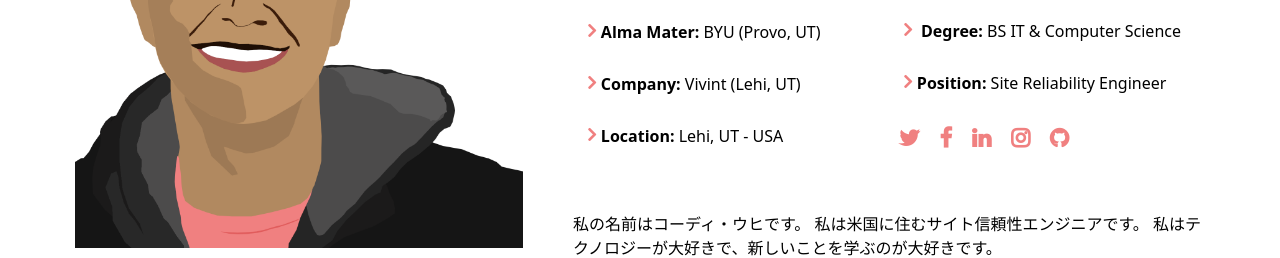
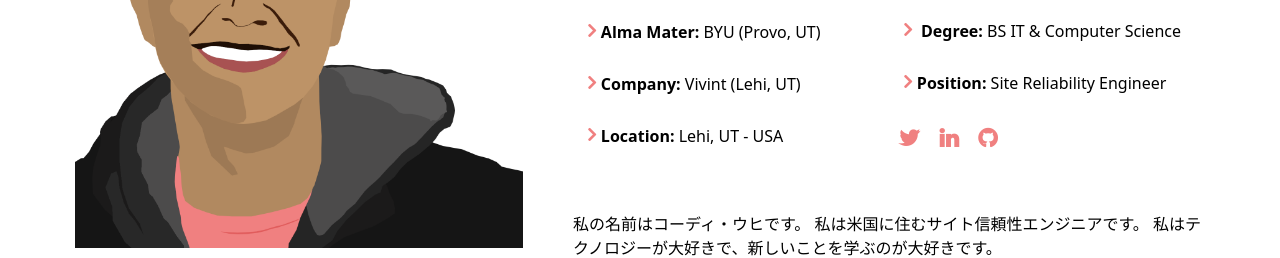
Before and after one commit to codyuhi/portfolio, a Vue app in the folder vue-app/: page / in a window 1280 px wide. Shown: the part 1280-1538 px from the top of the page. Built offline with nearby package versions, Linux system fonts and the light colour scheme.

Commit message:
Remove social link from about section

```diff
--- a/vue-app/src/components/About.vue
+++ b/vue-app/src/components/About.vue
@@ -59,15 +59,15 @@
                 <a href="https://twitter.com/CodeUhi"
                   ><i class="fa fa-twitter"></i
                 ></a>
-                <a href="https://www.facebook.com/cody.uhi"
+                <!-- <a href="https://www.facebook.com/cody.uhi"
                   ><i class="fa fa-facebook"></i
-                ></a>
+                ></a> -->
                 <a href="https://www.linkedin.com/in/codyuhi/"
                   ><i class="fa fa-linkedin"></i
                 ></a>
-                <a href="https://www.instagram.com/uhicody/"
+                <!-- <a href="https://www.instagram.com/uhicody/"
                   ><i class="fa fa-instagram"></i
-                ></a>
+                ></a> -->
                 <a href="https://github.com/codyuhi"
                   ><i class="fa fa-github"></i
                 ></a>
```
